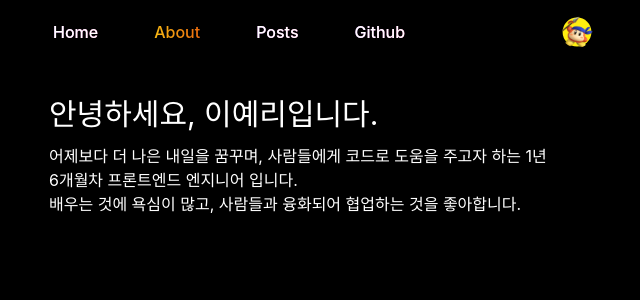
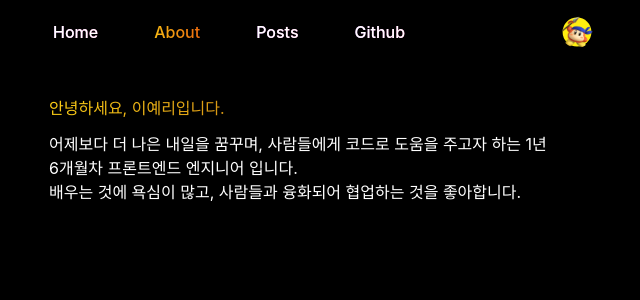
Before and after one commit to Yaerhee/yaerhee-blog, a Next.js app: page /about in a window 1280 px wide. Shown: the top 300 px of the page, without its empty margins (335-975 px from the left). Built offline with nearby package versions, Linux system fonts and the light colour scheme; a web font is replaced by a local one.

Commit message:
style: Change About title color

```diff
--- a/pages/about.tsx
+++ b/pages/about.tsx
@@ -6,7 +6,7 @@
         <>
             <div className="space-y-1">
                 <Seo title="Resume"/>
-                <div className="text-3xl">안녕하세요, 이예리입니다.</div>
+                <div className="text-transparent bg-clip-text bg-gradient-to-r from-yellow-400 to-orange-800">안녕하세요, 이예리입니다.</div>
                 <div className="text-base py-2">
                     <p>어제보다 더 나은 내일을 꿈꾸며, 사람들에게 코드로 도움을 주고자 하는 1년 6개월차 프론트엔드 엔지니어 입니다.</p>
                     <p>배우는 것에 욕심이 많고, 사람들과 융화되어 협업하는 것을 좋아합니다.</p>
```
